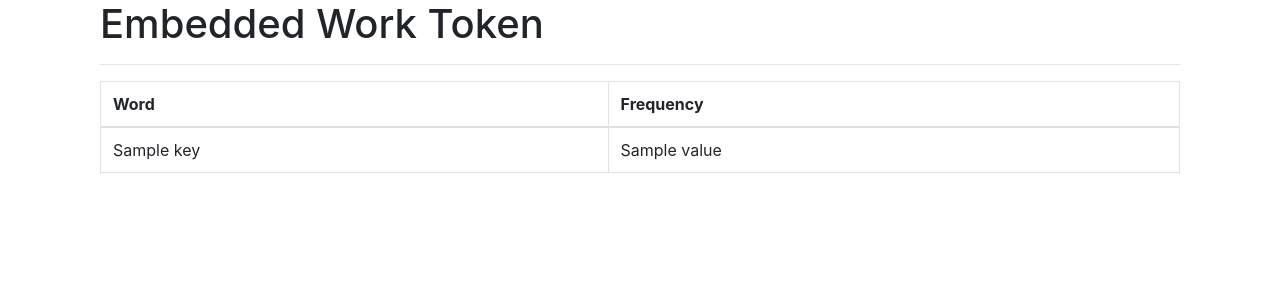
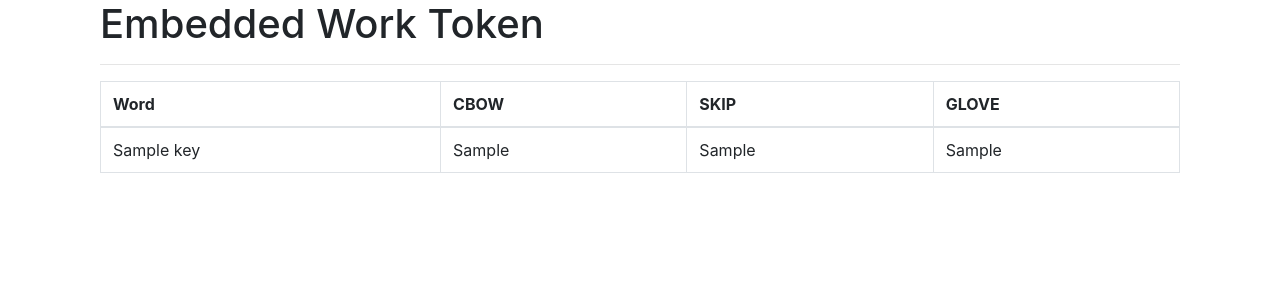
Before and after one commit to ShuvarthiDhar/json_file_read, a Django app: template project1/myapp/templates/myapp/embedded_word_token.html in a window 1280 px wide. Shown: the part 56-356 px from the top of the page. Run offline with Django 3.2, Linux system fonts and the light colour scheme; the template is opened without the code that fills it: most values are stand-ins (such as "Sample title", 1, 10 or a date in 2020); some libraries are stand-ins or nearby versions.

Commit message:
Embedded word token col add and new data modify..

```diff
--- a/project1/myapp/templates/myapp/base.html
+++ b/project1/myapp/templates/myapp/base.html
@@ -15,9 +15,9 @@
             <li class="nav-item">
               <a class="nav-link" href="{% url 'embedded_word_token' %}">Embedded Token</a>
             </li>
-<!--            <li class="nav-item">-->
-<!--              <a class="nav-link" href="{% url 'embedded_obj_token' %}">Embedded Object Token</a>-->
-<!--            </li>-->
+{#<!--            <li class="nav-item">-->#}
+{#<!--              <a class="nav-link" href="{% url 'embedded_obj_token' %}">Embedded Object Token</a>-->#}
+{#<!--            </li>-->#}
           </ul>
         </div>
     </div>
--- a/project1/myapp/templates/myapp/embedded_word_token.html
+++ b/project1/myapp/templates/myapp/embedded_word_token.html
@@ -8,7 +8,9 @@
     <thead>
       <tr>
         <th>Word</th>
-        <th>Frequency</th>
+        <th>CBOW</th>
+        <th>SKIP</th>
+        <th>GLOVE</th>
       </tr>
     </thead>
     <tbody>
@@ -16,7 +18,9 @@
         {% for d in data %}
             <tr>
                 <td>{{ d.key }}</td>
-                <td>{{ d.value }}</td>
+                <td>{{ d.cbow_5 }}</td>
+                <td>{{ d.skip_5 }}</td>
+                <td>{{ d.glove_5 }}</td>
             </tr>
         {% endfor %}
 
```
Also changed, not shown: project1/json_data/embedded_word_token.json (+12 -12 lines), project1/myapp/views.py (+13 -4 lines).
